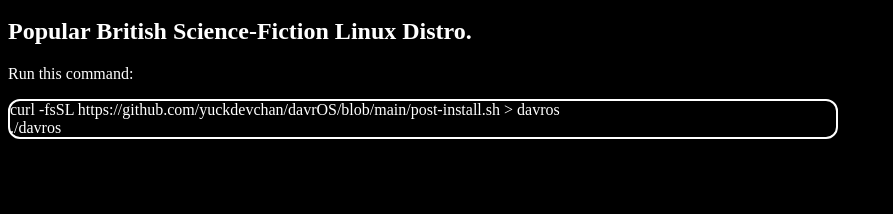
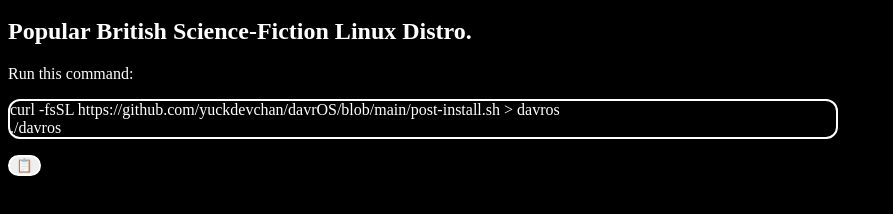
Before and after one commit to davrOS-Linux/davrOS, a plain HTML site: page website/install/index.html in a window 1280 px wide. Shown: the part 550-764 px from the top of the page, without its empty margins (0-893 px from the left). Drawn offline with Linux system fonts and the light colour scheme.

Commit message:
add clipboard button

```diff
--- a/website/install/index.html
+++ b/website/install/index.html
@@ -9,5 +9,6 @@
     <p>Run this command:</p>
     <div class="codediv">
         <p class="code">curl -fsSL https://github.com/yuckdevchan/davrOS/blob/main/post-install.sh > davros<br>./davros</p>
+        <button class="code" type="button">📋</button>
     </div>
 </body>
```
